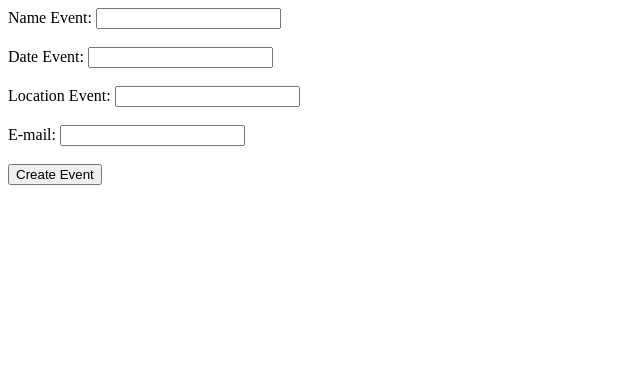
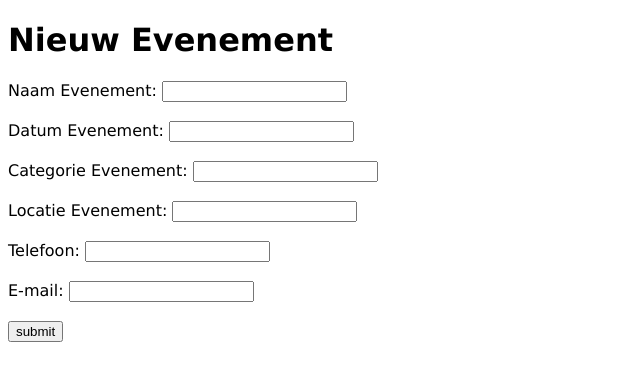
Before and after one commit to Lex-van-Os/Dartshub, a Flask app: template templates/form.html in a window 1280 px wide. Shown: the top 381 px of the page, without its empty margins (0-640 px from the left). Run offline with Flask 2, Linux system fonts and the light colour scheme; the template is opened without the code that fills it, so the values that code supplies are empty; parts of the project's set-up code (start-up, migrations or seed data) failed here and were passed over.

Commit message:
some small changes in the form/details files

```diff
--- a/templates/form.html
+++ b/templates/form.html
@@ -1,16 +1,27 @@
-<!-- <h1><span>New Event Form</span></h1>
-<form onsubmit="alert('New Event Created!');return false">
-    Name Event: <input type="text" name="event"><br><br>
-    Date Event: <input type="text" name="date"><br><br>
-    Location Event: <input type="text" name="location"><br><br>
-    E-mail: <input type="text" name="email"><br><br>
-    <input type="submit" value="Create Event">
-</form> -->
+<!DOCTYPE html>
+<html lang="en">
 
-<form action="http://127.0.0.1:5500/templates/form.html" mehtods="POST">
-    Name Event: <input type="text" name="event"><br><br>
-    Date Event: <input type="text" name="date"><br><br>
-    Location Event: <input type="text" name="location"><br><br>
-    E-mail: <input type="text" name="email"><br><br>
-    <input type="submit" value="Create Event">
-</form>
+<head>
+    <meta charset="UTF-8">
+    <meta http-equiv="X-UA-Compatible" content="IE=edge">
+    <meta name="viewport" content="width=device-width, initial-scale=1.0">
+    <title>Form Submit Pagina</title>
+    <link rel="stylesheet" href="dartsbond_almere-medium-rare-chicken/static/styles/style.css" />
+
+</head>
+
+<body>
+    <h1><span>Nieuw Evenement</span></h1>
+    <form action="http://127.0.0.1:5500/templates/form.html" mehtods="POST"
+        onsubmit="alert('Nieuw Evenement Aangemaakt!'); return false">
+        Naam Evenement: <input type="text" name="event"><br><br>
+        Datum Evenement: <input type="text" name="date"><br><br>
+        Categorie Evenement: <input type="text" name="categorie"><br><br>
+        Locatie Evenement: <input type="text" name="location"><br><br>
+        Telefoon: <input type="text" name="telefoon"><br><br>
+        E-mail: <input type="text" name="email"><br><br>
+        <input type="submit" value="submit">
+    </form>
+</body>
+
+</html>
```
Also changed, not shown: app.py (+10 -9 lines), db_appconfig.py (+1 -6 lines).
